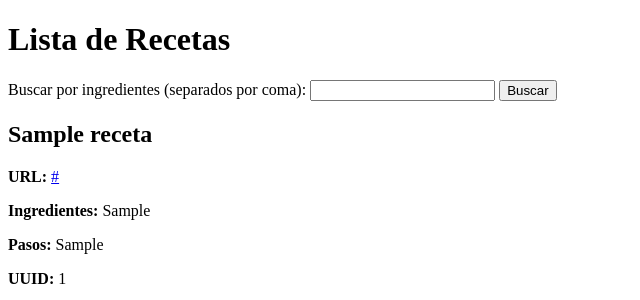
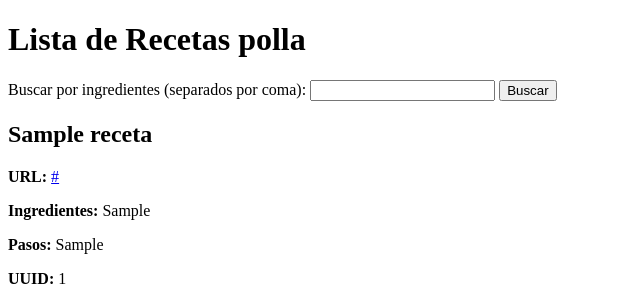
Before and after one commit to Miguel-prog-ui/recetas, a Flask app: page / in a window 1280 px wide. Shown: the top 300 px of the page, without its empty margins (0-640 px from the left). Run offline with Flask 3, Linux system fonts and the light colour scheme; tables that the repository leaves empty or names only in its code hold one stand-in row (values such as "Sample post").

Commit message:
flavio mamalo

```diff
--- a/templates/recetas.html
+++ b/templates/recetas.html
@@ -5,7 +5,7 @@
     <title>Recetas</title>
 </head>
 <body>
-    <h1>Lista de Recetas</h1>
+    <h1>Lista de Recetas polla</h1>
 
     <form method="POST">
         <label for="ingredientes">Buscar por ingredientes (separados por coma):</label>
```
